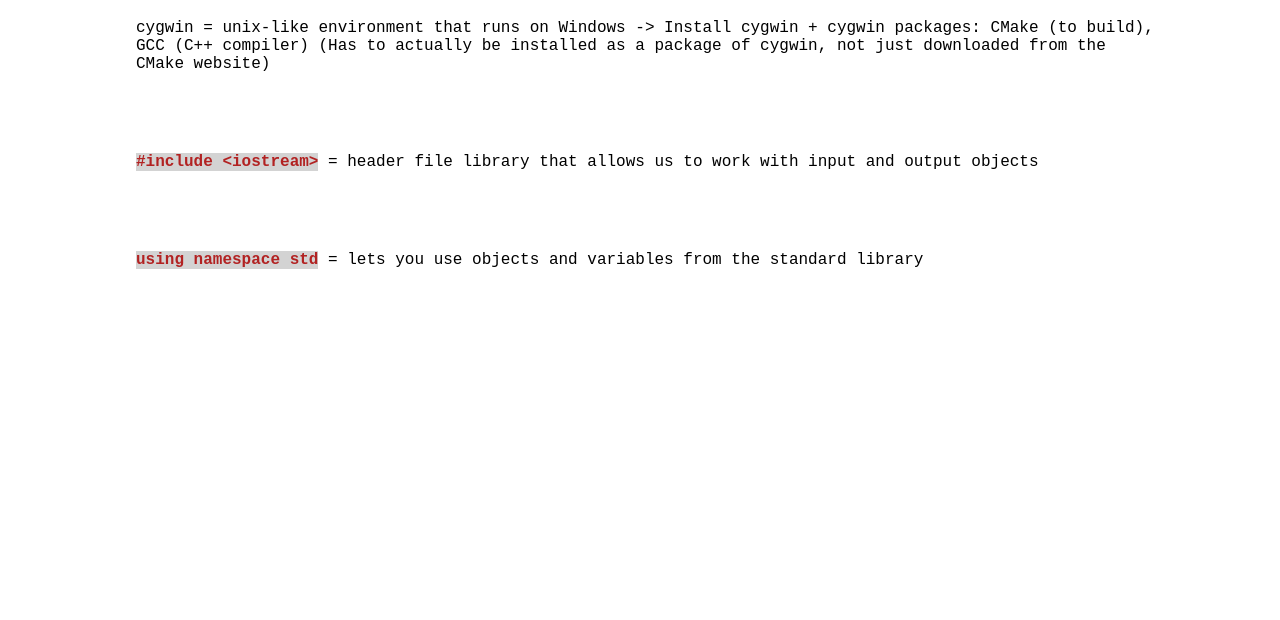
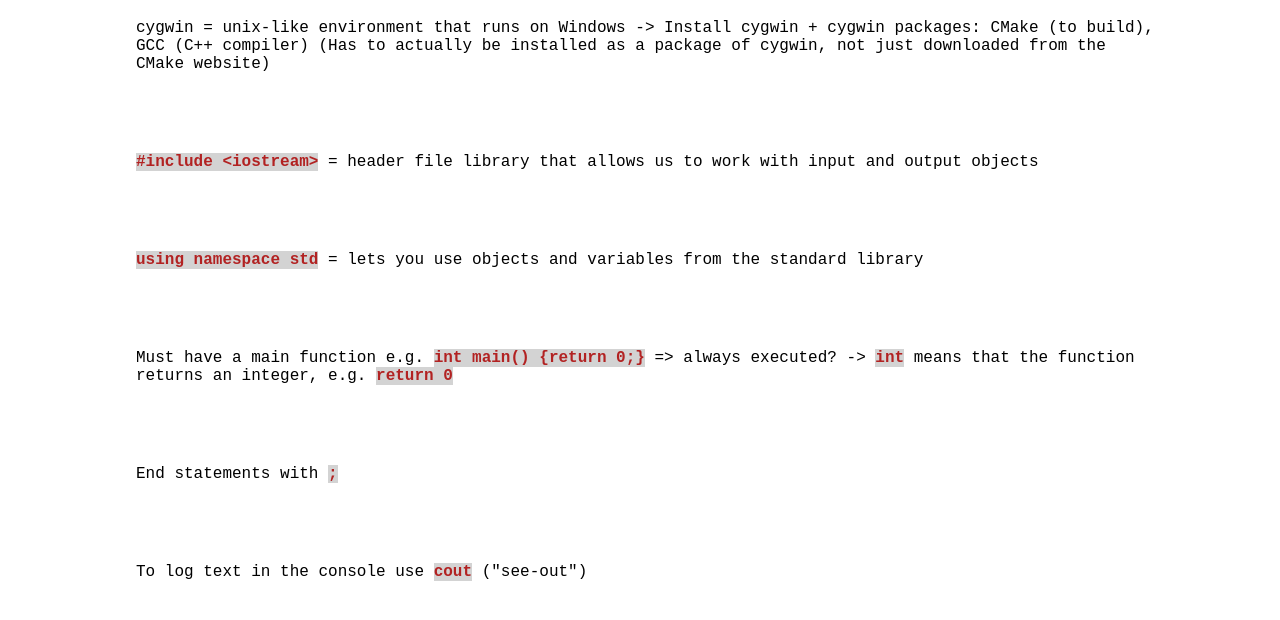
Before and after one commit to cold-pac/Cplusplus-Notes, a plain HTML site: page index.html in a window 1280 px wide. Shown: the part 66-686 px from the top of the page. Drawn offline with Linux system fonts and the light colour scheme.

Commit message:
updated notes

```diff
--- a/index.html
+++ b/index.html
@@ -127,6 +127,9 @@
     <div class = "be">cygwin = unix-like environment that runs on Windows -> Install cygwin + cygwin packages: CMake (to build), GCC (C++ compiler) (Has to actually be installed as a package of cygwin, not just downloaded from the CMake website)</div>
     <div class = "be"><b>#include &lt;iostream&gt;</b> = header file library that allows us to work with input and output objects</div>
     <div class = "be"><b>using namespace std</b> = lets you use objects and variables from the standard library</div>
+    <div class = "be">Must have a main function e.g. <b>int main() {return 0;}</b> => always executed? -> <b>int</b> means that the function returns an integer, e.g. <b>return 0</b></div>
+    <div class = "be">End statements with <b>;</b></div>
+    <div class = "be">To log text in the console use <b>cout</b> ("see-out")</div>
 </div>
 </body>
 </html>
```
